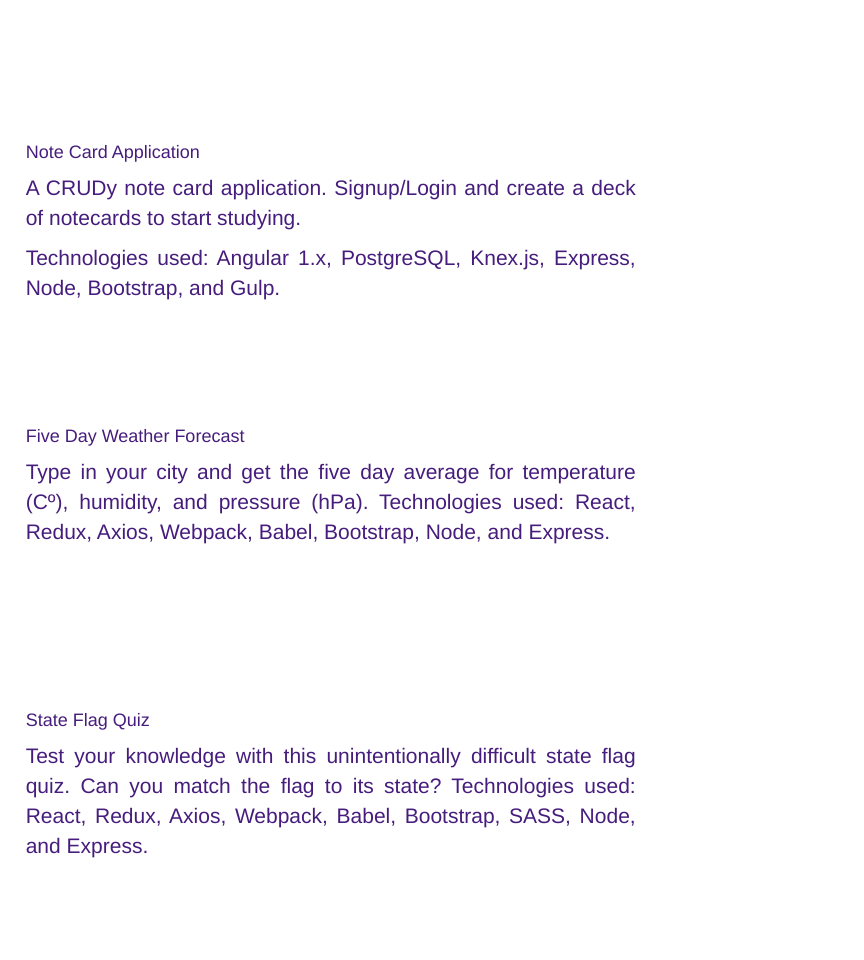
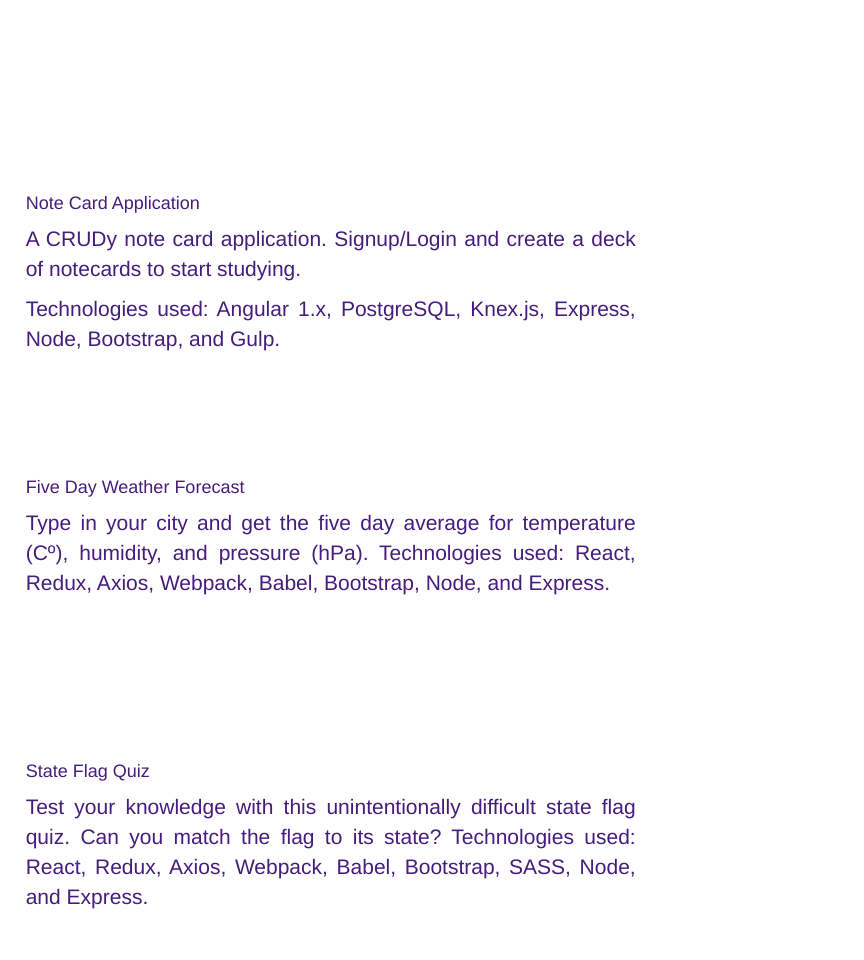
Before and after one commit to garanguillory/personal-site, a plain HTML site: page work2.html in a window 1280 px wide. Shown: the part 821-1781 px from the top of the page, 416-1280 px from the left. Drawn offline with nearby package versions, Linux system fonts and the light colour scheme.

Commit message:
fixed margin issues with project headings

```diff
--- a/assets/sass/main.scss
+++ b/assets/sass/main.scss
@@ -368,6 +368,10 @@
 	}
 }
 
+.heading-project {
+	margin-top: 10%;
+}
+
 .heading-front-end,
 .heading-backend {
 	margin-top: 20%;
```
Also changed, not shown: assets/css/main.css.
